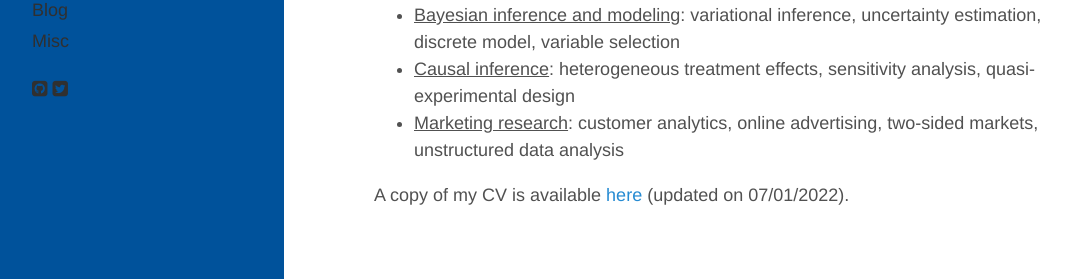
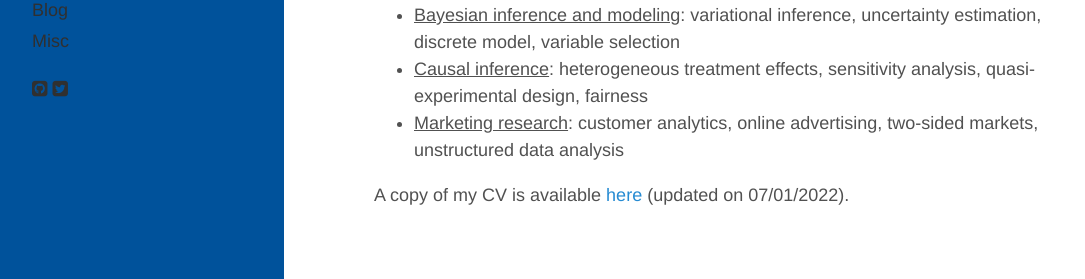
Before and after one commit to mingzhang-yin/mingzhang-yin.github.io, a Jekyll site: the page built from index.md, in a window 1280 px wide. Shown: the part 511-790 px from the top of the page, without its empty margins (4-1089 px from the left). Built offline with Jekyll 4.4.1, drawn with Linux system fonts in a browser that asks for light colours; nearby versions of some CDN libraries; a style sheet for code colours, icons or effects is not loaded.

Commit message:
Update index.md

```diff
--- a/index.md
+++ b/index.md
@@ -22,7 +22,7 @@ title: Home
   <ul>
    <li> <ins>Probabilistic machine learning</ins>: deep generative model, meta-learning, conformal inference, asymptotics</li>
    <li> <ins>Bayesian inference and modeling</ins>: variational inference, uncertainty estimation, discrete model, variable selection </li>
-   <li> <ins>Causal inference</ins>: heterogeneous treatment effects, sensitivity analysis, quasi-experimental design </li>
+   <li> <ins>Causal inference</ins>: heterogeneous treatment effects, sensitivity analysis, quasi-experimental design, fairness </li>
    <li> <ins>Marketing research</ins>: customer analytics, online advertising, two-sided markets, unstructured data analysis </li>
   </ul>
 
```
